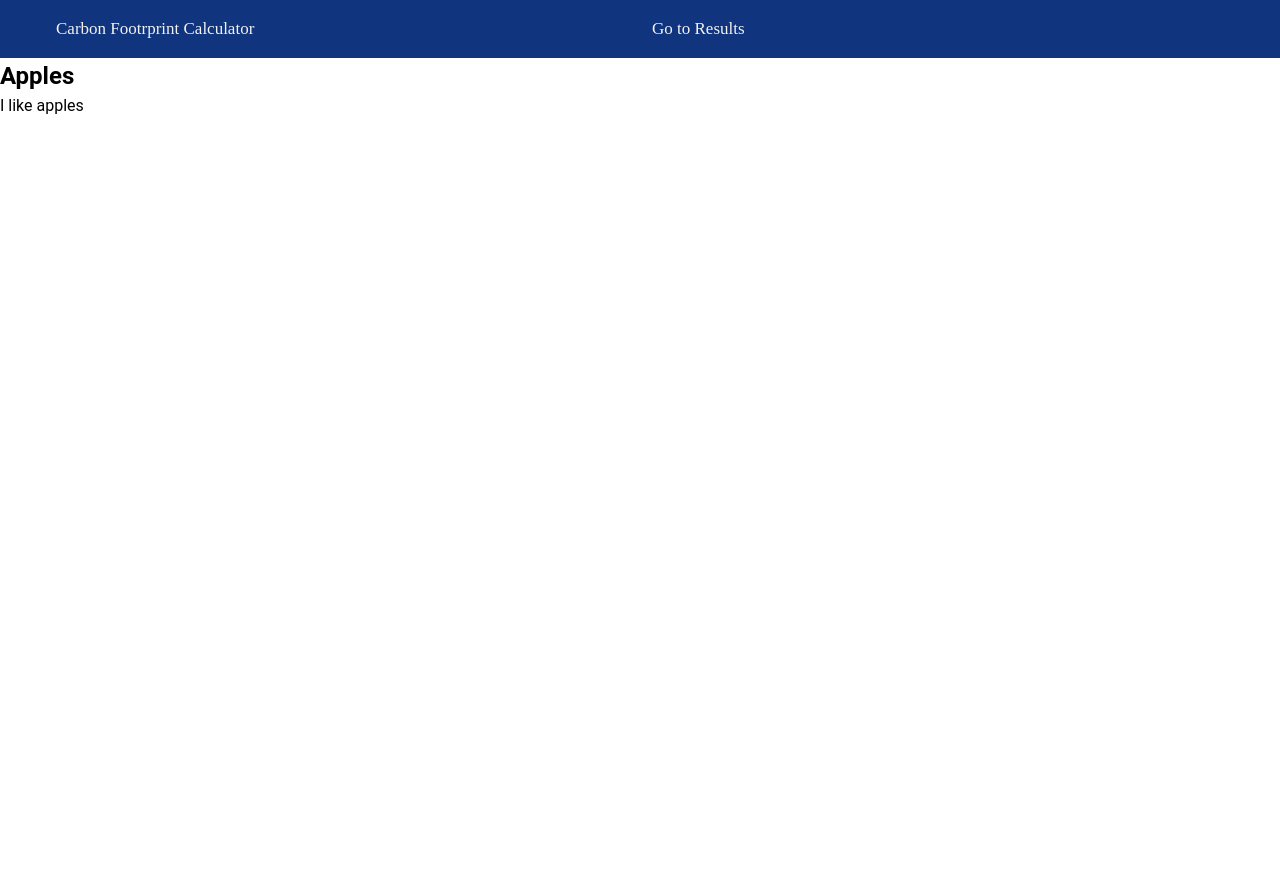
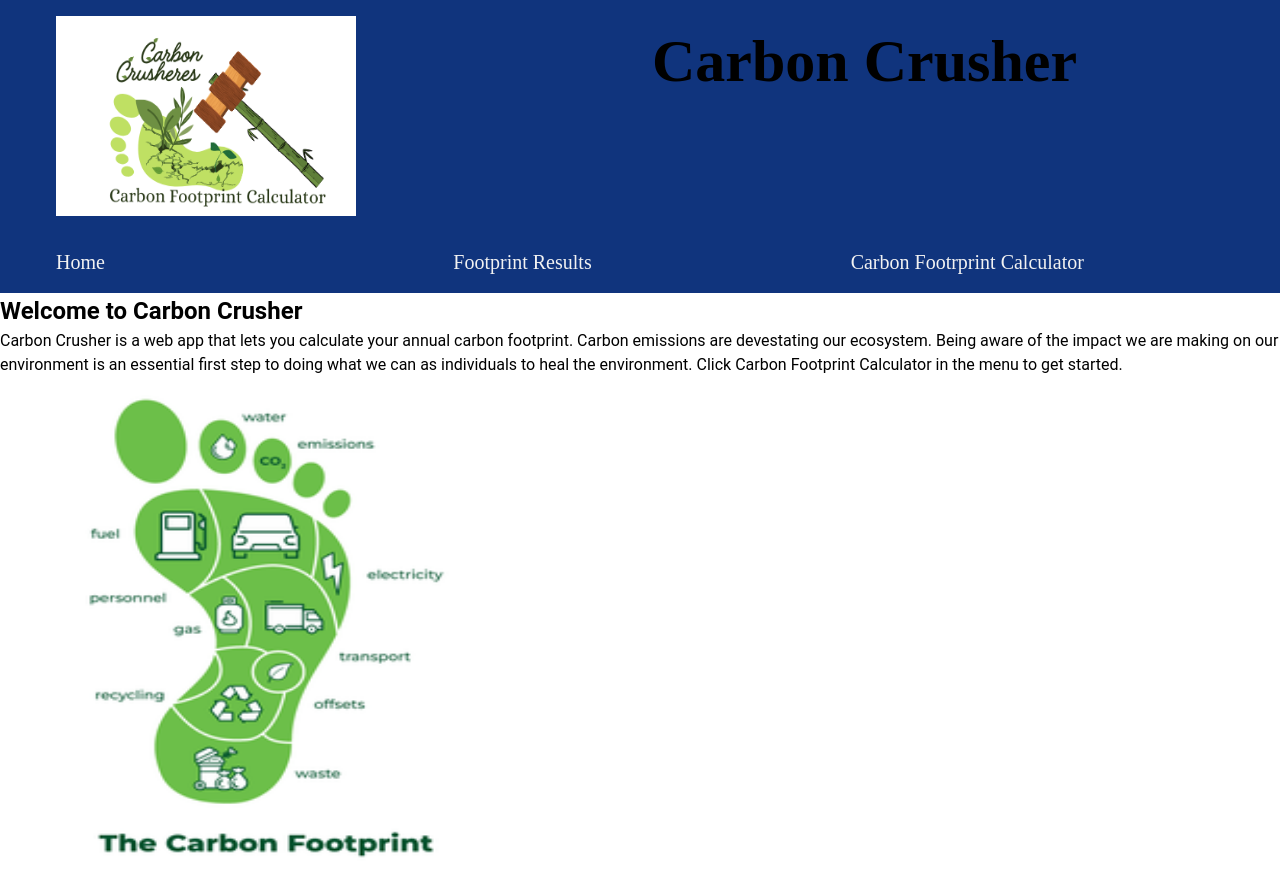
Before and after one commit to DarianR13/CarbonCrusher, a Vue app in the folder CC/: page /home in a window 1280 px wide. Before the commit the page ends 800 px from the top, so only its background shows below. Built offline with nearby package versions, Linux system fonts and the light colour scheme.

Commit message:
Updated UI

```diff
--- a/CC/src/App.vue
+++ b/CC/src/App.vue
@@ -11,30 +11,47 @@ html and javascript.
 -->
 <template>
 
-    <div class = "topnav" >
 
+ <div class = "topnav" >
 
     <v-container>
+
+      <v-row >
+        <v-col>
+          <img src="./icons/Malet_icon.png" alt="Girl in a jacket" style="width:300px;height:200px;">
+
+        </v-col>
+        <v-col>
+          <h1 class = "title" >Carbon Crusher</h1>
+
+        </v-col>
+      </v-row>
+
       <v-row>
-
+        <v-col>
+        <a nav>
+        <RouterLink to="/home" class = "links">Home</RouterLink>
+      </a nav>
+      </v-col>
+      <v-col>
+        <a nav>
+        <RouterLink to="/calculator/results" class = "links">Footprint Results</RouterLink>
+      </a nav>
+      </v-col>
       <v-col>
         <a nav>
         <RouterLink to="/calculator" class = "links">Carbon Footrprint Calculator</RouterLink>
       </a nav>
       </v-col>
 
-      <v-col>
-        <a nav>
-        <RouterLink to="/calculator/results" class = "links">Go to Results</RouterLink>
-      </a nav>
-      </v-col>
+
 
     </v-row>
 
 
   </v-container>
 
-  </div>
+</div>
   <main>
     <RouterView />
 
@@ -46,6 +63,7 @@ html and javascript.
 .topnav{
   overflow:hidden;
   background-color: #10347d;
+
 }
 .topnav a{
   font-family: "shrikhand", Serif;
@@ -54,8 +72,17 @@ html and javascript.
   padding: 14px, 16px;
   color: #f2f2f2;
   text-decoration: none;
-  font-size: 17px;
+  font-size: 20px;
 
 }
+.title{
+  font-family: "shrikhand", Serif;
+  float: left;
+  text-align: center;
+  padding: 14px, 16px;
+  font-size: 60px;
+}
+
+
 
 </style>
--- a/CC/src/components/Home.vue
+++ b/CC/src/components/Home.vue
@@ -1,7 +1,9 @@
 <template>
     <div>
-      <h2>{{ name }}</h2>
-      <p>{{ message }}</p>
+      <h2>Welcome to Carbon Crusher</h2>
+      <p>Carbon Crusher is a web app that lets you calculate your annual carbon footprint. Carbon emissions are devestating our ecosystem. Being aware of the impact we are making on our environment is an essential first step to doing what we can as individuals to heal the environment. Click Carbon Footprint Calculator in the menu to get started.</p>
+      <img src="./CF.png" alt="Picture of foot" style="width:500px;height:500px;">
+
     </div>
   </template>
 
@@ -9,8 +11,7 @@
   export default {
     data() {
       return {
-        name: 'Apples',
-        message: 'I like apples'
+
       }
     }
   };
```
Also changed, not shown: CC/src/Backend/index.js (added, +35 -0 lines), CC/src/Backend/index2.js (added, +12 -0 lines), CC/src/components/CF.png (added), CC/src/icons/Malet_Icon.png (added).
